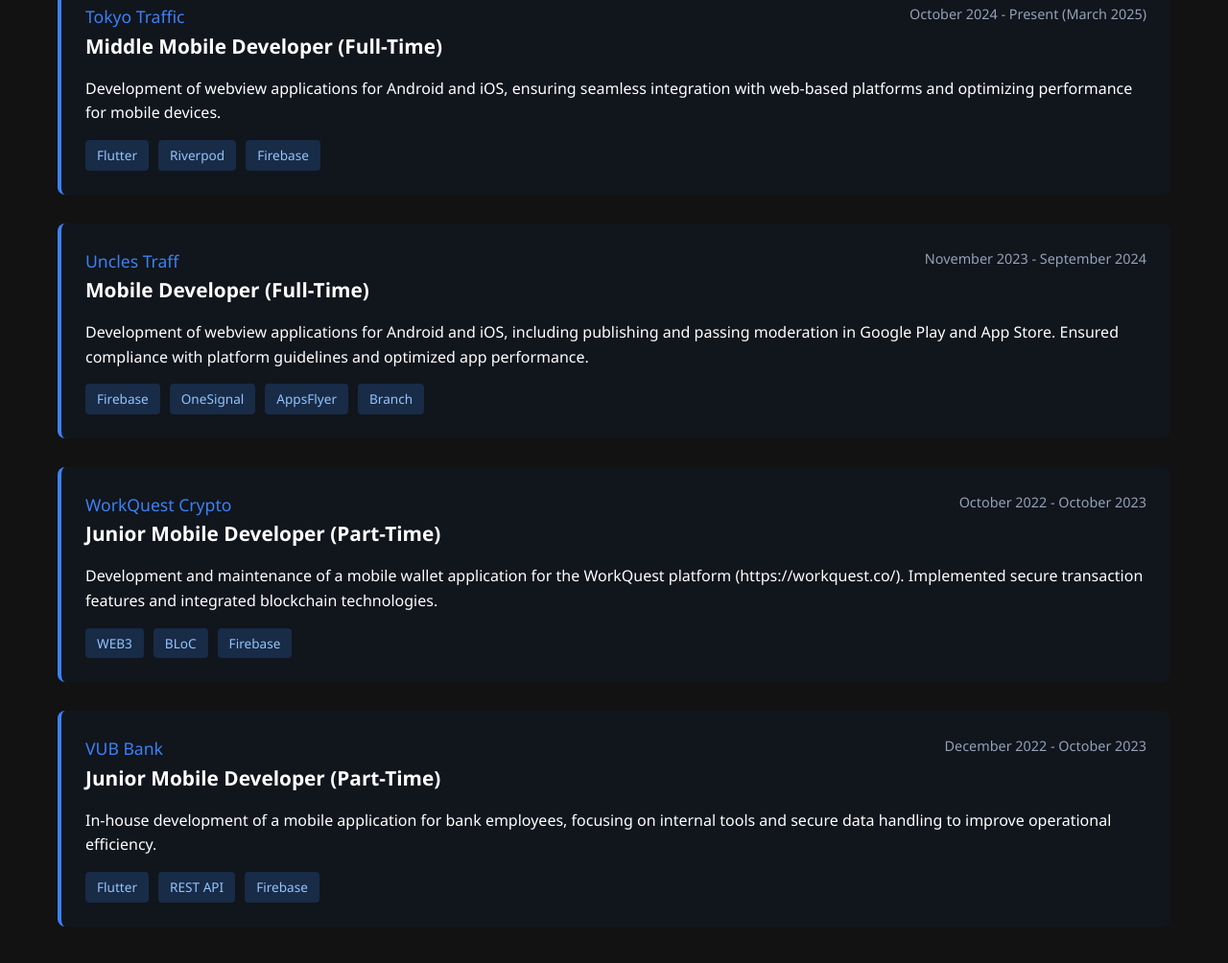
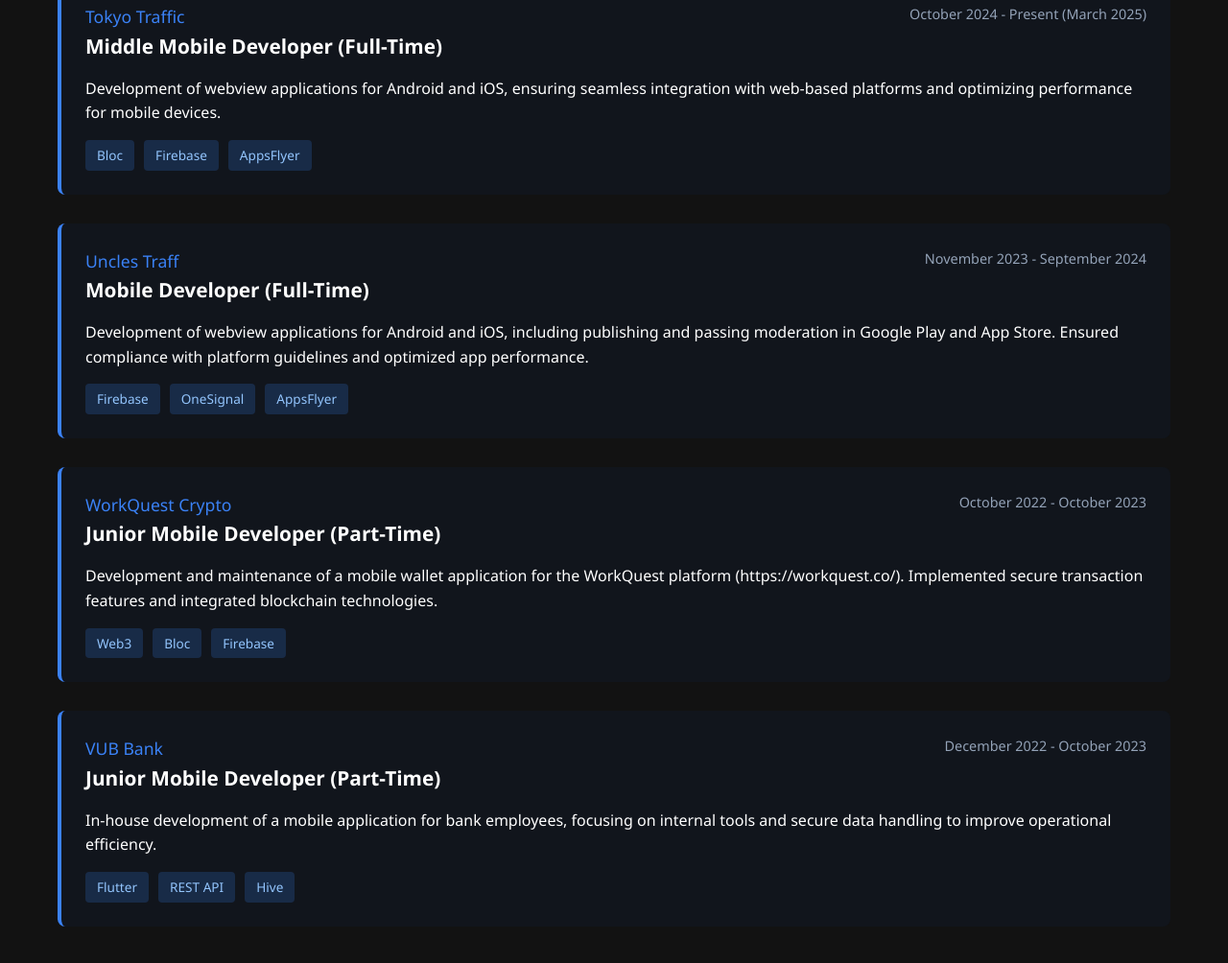
Before and after one commit to ivan-dev-flx/cv, a plain HTML site: page index.html in a window 1280 px wide. Shown: the part 1620-2624 px from the top of the page at 96% size. Drawn offline with Linux system fonts and the light colour scheme.

Commit message:
Update index.html

```diff
--- a/index.html
+++ b/index.html
@@ -481,9 +481,9 @@
                 <div class="experience-details">
                     <p>Development of webview applications for Android and iOS, ensuring seamless integration with web-based platforms and optimizing performance for mobile devices.</p>
                     <div class="tech-stack">
-                        <span class="tech">Flutter</span>
-                        <span class="tech">Riverpod</span>
+                        <span class="tech">Bloc</span>
                         <span class="tech">Firebase</span>
+                        <span class="tech">AppsFlyer</span>
                     </div>
                 </div>
             </div>
@@ -502,7 +502,6 @@
                         <span class="tech">Firebase</span>
                         <span class="tech">OneSignal</span>
                         <span class="tech">AppsFlyer</span>
-                        <span class="tech">Branch</span>
                     </div>
                 </div>
             </div>
@@ -518,8 +517,8 @@
                 <div class="experience-details">
                     <p>Development and maintenance of a mobile wallet application for the WorkQuest platform (https://workquest.co/). Implemented secure transaction features and integrated blockchain technologies.</p>
                     <div class="tech-stack">
-                        <span class="tech">WEB3</span>
-                        <span class="tech">BLoC</span>
+                        <span class="tech">Web3</span>
+                        <span class="tech">Bloc</span>
                         <span class="tech">Firebase</span>
                     </div>
                 </div>
@@ -538,7 +537,7 @@
                     <div class="tech-stack">
                         <span class="tech">Flutter</span>
                         <span class="tech">REST API</span>
-                        <span class="tech">Firebase</span>
+                        <span class="tech">Hive</span>
                     </div>
                 </div>
             </div>
```
